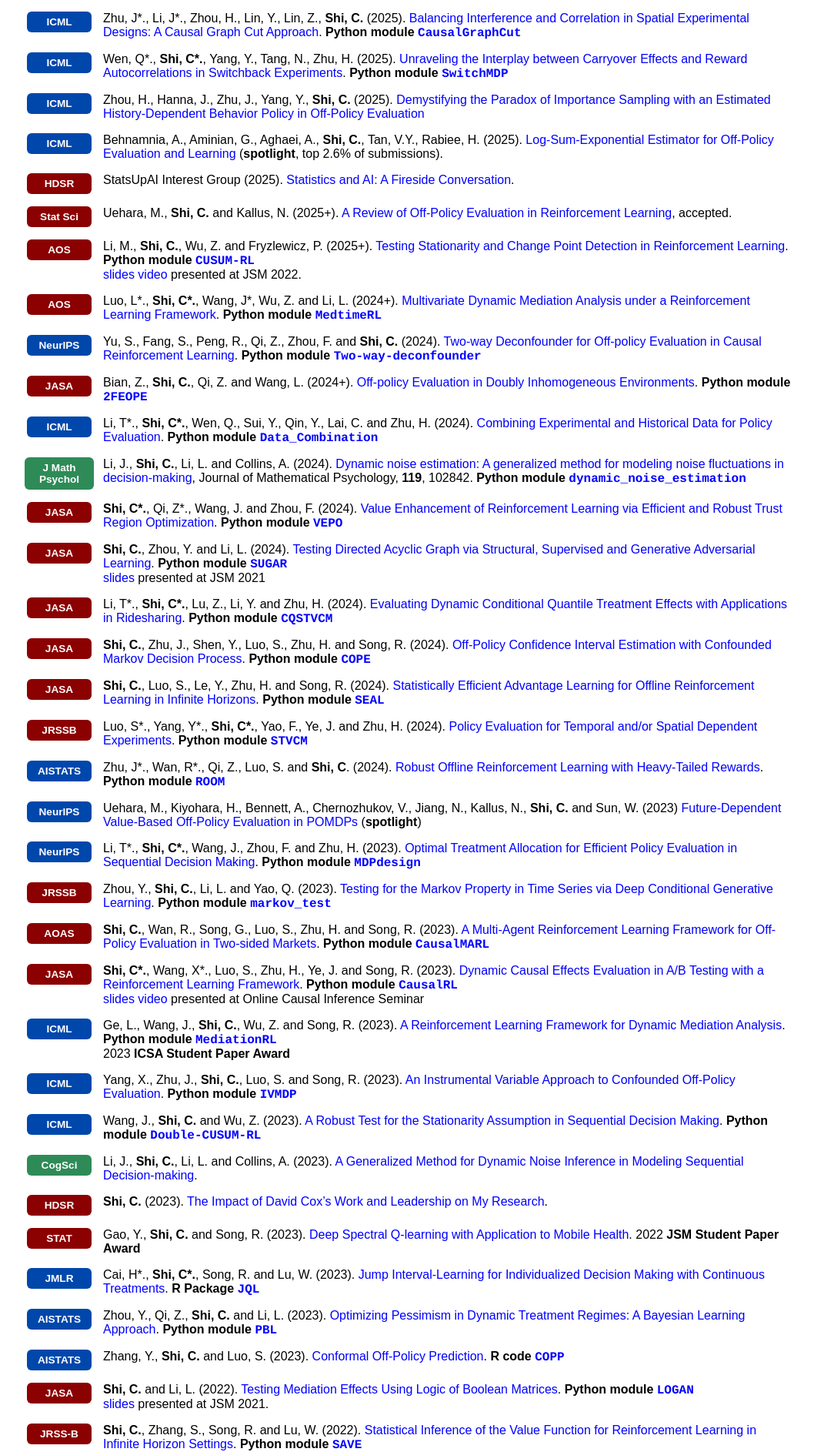
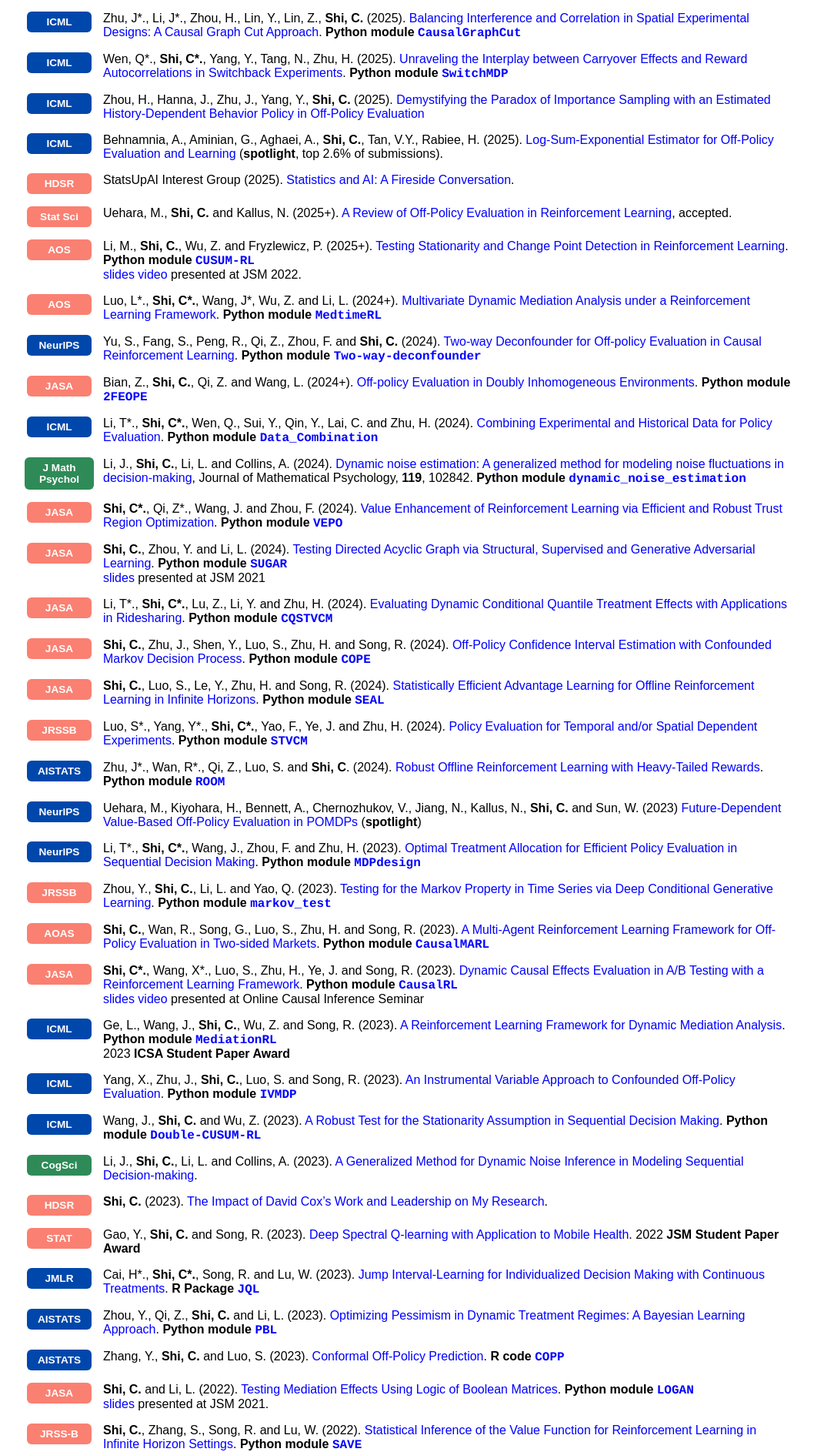
Before and after one commit to callmespring/callmespring.github.io, a Jekyll site: the page built from publication.md, in a window 1280 px wide. Shown: the part 1186-3072 px from the top of the page at 77% size, without its empty margins (108-1166 px from the left). Built offline with Jekyll 4.4.1, drawn with Linux system fonts in a browser that asks for light colours.

Commit message:
Update publications.css

```diff
--- a/css/publications.css
+++ b/css/publications.css
@@ -12,8 +12,9 @@
 
 /* Category-based background colors (swapped) */
 .badge-ml { background: #0047AB; }      /* ML venues (deep blue) */
-.badge-stat { background: #8B0000; }   /* Statistical venues (dark red) */
-.badge-AOS { background: #F5276C; }
+.badge-AOS { background: #8B0000; }   /* Statistical venues (dark red) */
 .badge-JASA { background: #F54927; }
-.badge-JRSS { background: #F5B027; }
+.badge-JRSS { background: #FF0000; }
+.badge-EJS { background: #CD5C5C; }
+.badge-stat { background: #FA8072; }
 .badge-psych { background: #2E8B57; }  /* Psychological venues (sea green) */
```
